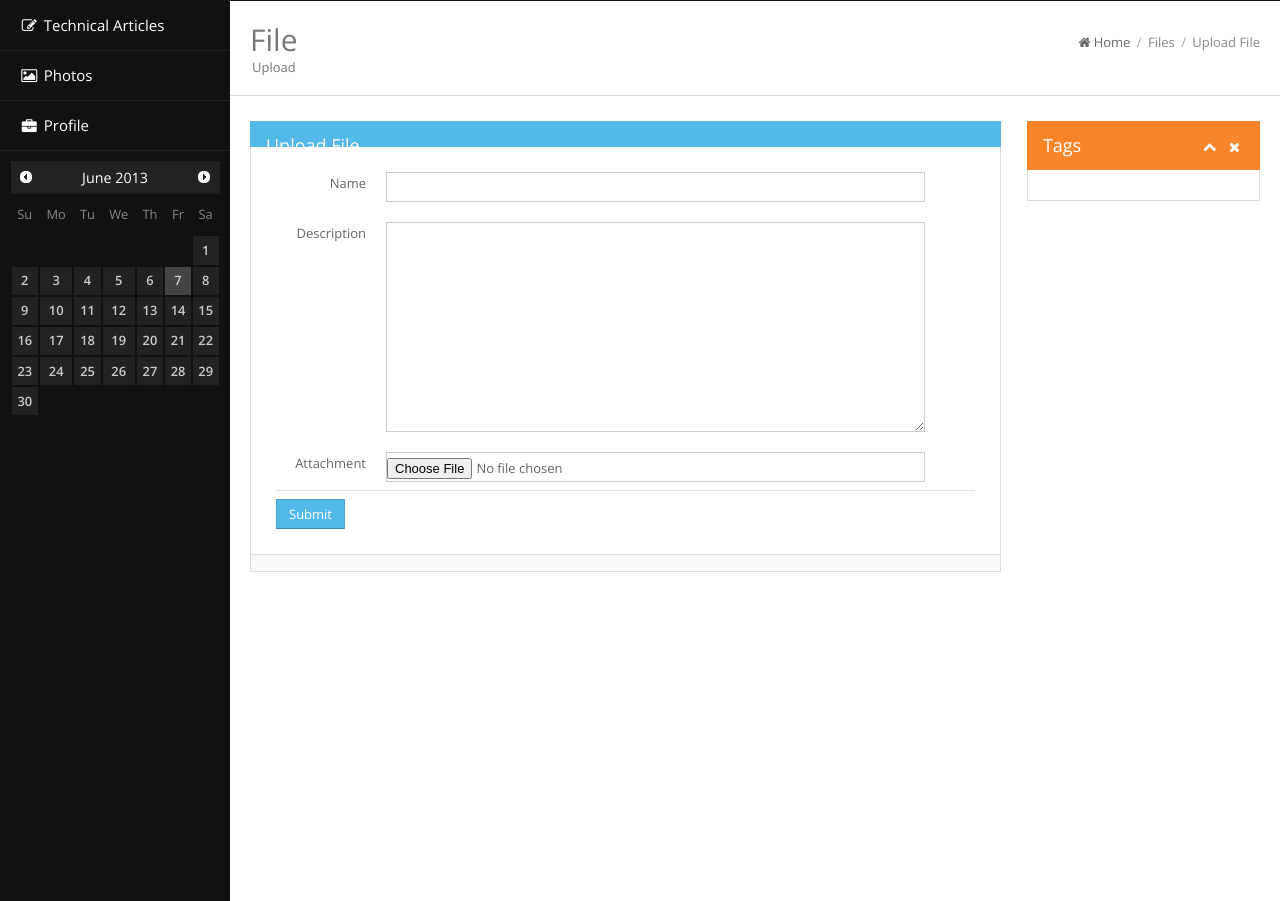
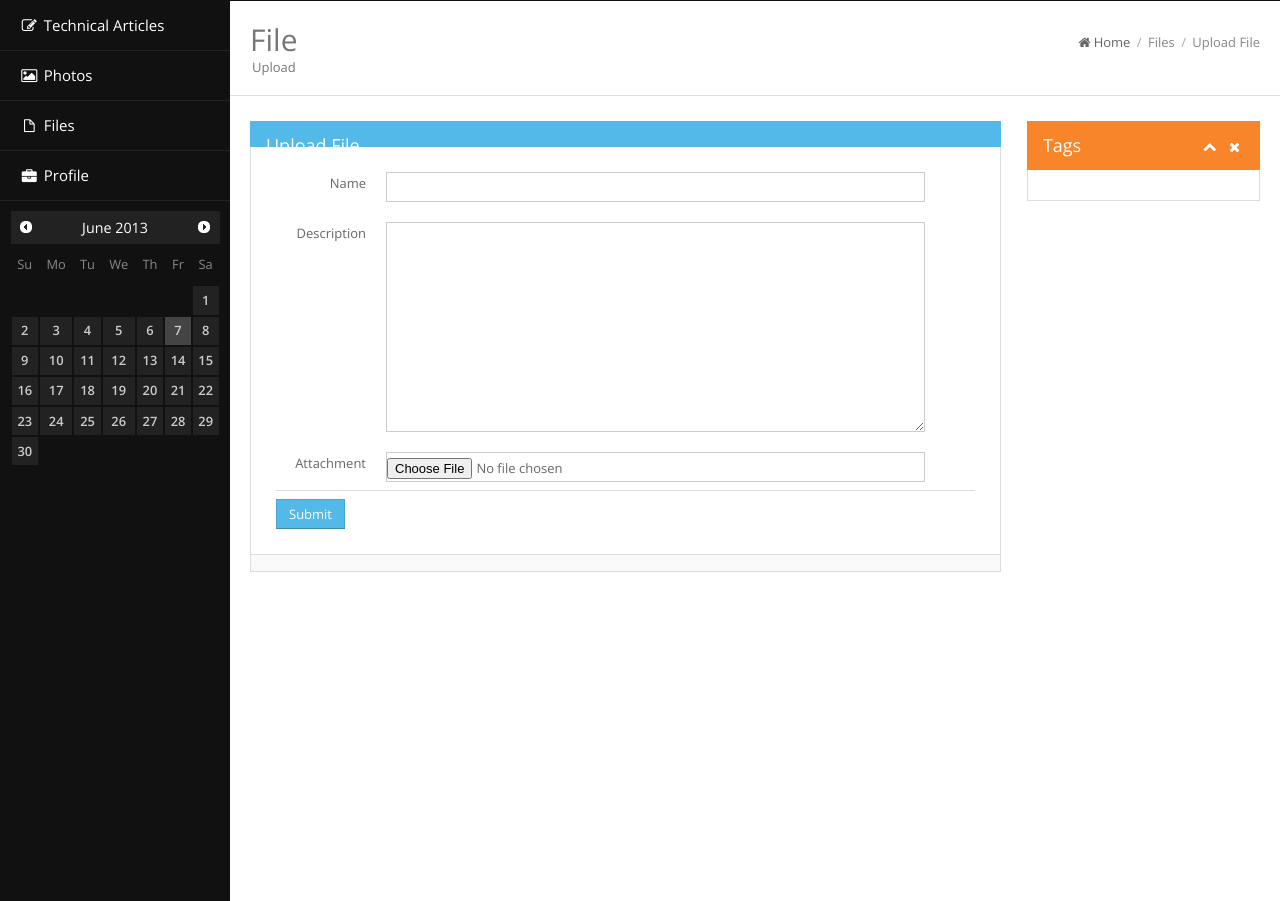
Before and after one commit to shigengyu/Genghis, a Django app: page /files/upload/ in a window 1280 px wide. Shown: the part 44-945 px from the top of the page. Run offline with Django 3.2, Linux system fonts and the light colour scheme.

Commit message:
Create view for file information update

```diff
--- a/src/article/forms.py
+++ b/src/article/forms.py
@@ -1,6 +1,6 @@
 from django.forms.models import ModelForm
 from article.models import Article, ArticleTag
-from django.forms.widgets import TextInput, Textarea
+from django.forms.widgets import TextInput, Textarea, SelectMultiple
 
 class ArticleForm(ModelForm):
     class Meta:
@@ -9,6 +9,8 @@ class ArticleForm(ModelForm):
         widgets = {
             'subject': TextInput(attrs={'class':'span11'}),
             'content': Textarea(attrs={'class':'span11', 'rows': '10'}),
+            'tags': SelectMultiple(attrs={'class':'span3'}),
+            'attachments': SelectMultiple(attrs={'class':'span11'}),
         }
 
 
--- a/src/article/templates/article_list.html
+++ b/src/article/templates/article_list.html
@@ -17,7 +17,7 @@
 			<!-- Widget head -->
 			<div class="widget-head">
 				<div class="pull-left">
-					{{ article.subject }}
+					<a class="bblue" href="/article/detail/{{ article.id }}">{{ article.subject }}</a>
 				</div>
 				<div class="widget-icons pull-right">
 					{% if article.author == request.user %}
@@ -48,7 +48,6 @@
 				{% if article.update_date_time != article.create_date_time %}
 					&nbsp;&nbsp;Last updated on {{ article.update_date_time }}
 				{% endif %}
-				<!-- Widget ends -->
 			</div>
 		</div>
 
@@ -60,8 +59,7 @@
 			<div class="widget-head">
 				<div class="pull-left">Tags</div>
 				<div class="widget-icons pull-right">
-					<a href="#" class="wminimize"><i class="icon-chevron-up"></i></a> <a
-						href="#" class="wclose"><i class="icon-remove"></i></a>
+					<a href="#" class="wminimize"><i class="icon-chevron-up"></i></a>
 				</div>
 				<div class="clearfix"></div>
 			</div>
--- a/src/files/forms.py
+++ b/src/files/forms.py
@@ -2,12 +2,21 @@ from django.forms.models import ModelForm
 from files.models import File
 from django.forms.widgets import TextInput, Textarea, FileInput
 
-class FileForm(ModelForm):
+class FileUploadForm(ModelForm):
     class Meta:
         model = File
         fields = ('name', 'description', 'attachment')
         widgets = {
             'name': TextInput(attrs={'class':'span11'}),
             'description': Textarea(attrs={'class':'span11', 'rows': '10'}),
-            'attachment': FileInput(attrs={'class':'span11 file-checkbox'})
+            'attachment': FileInput(attrs={'class':'span11'})
         }
+
+class FileUpdateForm(ModelForm):
+    class Meta:
+        model = File
+        fields = ('name', 'description')
+        widgets = {
+            'name': TextInput(attrs={'class':'span11'}),
+            'description': Textarea(attrs={'class':'span11', 'rows': '10'}),
+        }
--- /dev/null
+++ b/src/files/templates/file_upload.html
@@ -0,0 +1,79 @@
+{% extends "base.html" %}
+
+{% block head %}
+<h2 class="pull-left">
+	File <span class="page-meta">Upload</span>
+</h2>
+{% endblock %}
+
+{% block content %}
+<div class="row-fluid">
+	<div class="span9">
+
+		<!-- Widget -->
+		<div class="widget wlightblue">
+			<!-- Widget head -->
+			<div class="widget-head">
+				<div class="pull-left">Upload File</div>
+			</div>
+
+			<!-- Widget content -->
+			<div class="widget-content">
+				<div class="padd">
+
+					<form class="form-horizontal" action="/files/upload/"
+						method="post" enctype="multipart/form-data">
+
+						<!-- Name -->
+						<div class="control-group">
+							<label class="control-label" for="subject">Name</label>
+							<div class="controls">{{ form.name }}</div>
+						</div>
+
+						<!-- Description -->
+						<div class="control-group">
+							<label class="control-label" for="content">Description</label>
+							<div class="controls">{{ form.description }}</div>
+						</div>
+
+						<!-- Attachment -->
+						<div class='file-checkbox'>
+							<label class="control-label" for="content">Attachment</label>
+							<div class="controls">{{ form.attachment }}</div>
+						</div>
+
+						<hr />
+
+						{% csrf_token %}
+						<button type="submit" class="btn btn-info">Submit</button>
+					</form>
+				</div>
+			</div>
+			<div class="widget-foot">
+				<!-- Footer goes here -->
+			</div>
+			<!-- Widget ends -->
+
+		</div>
+	</div>
+
+	<div class="span3">
+		<div class="widget worange">
+			<div class="widget-head">
+				<div class="pull-left">Tags</div>
+				<div class="widget-icons pull-right">
+					<a href="#" class="wminimize"><i class="icon-chevron-up"></i></a> <a
+						href="#" class="wclose"><i class="icon-remove"></i></a>
+				</div>
+				<div class="clearfix"></div>
+			</div>
+
+			<div class="widget-content">
+				<div class="padd"></div>
+			</div>
+
+		</div>
+
+	</div>
+</div>
+{% endblock %}
--- a/src/files/urls.py
+++ b/src/files/urls.py
@@ -1,8 +1,9 @@
 from django.conf.urls import patterns, url
-from files.views import FileList, FileUpload, FileDelete
+from files.views import FileList, FileUpload, FileUpdate, FileDelete
 
 urlpatterns = patterns('',
     url(r'^$', FileList.as_view()),
     url(r'^upload/$', FileUpload.as_view()),
+    url(r'^update/(?P<pk>\d+)/$', FileUpdate.as_view()),
     url(r'^delete/(?P<pk>\d+)/$', FileDelete.as_view()),
 )
--- a/src/files/views.py
+++ b/src/files/views.py
@@ -4,7 +4,7 @@ from django.views.generic.base import TemplateView
 from django.views.generic.edit import CreateView, UpdateView, DeleteView
 from django.contrib.auth.decorators import login_required
 from files.models import File
-from files.forms import FileForm
+from files.forms import FileUploadForm, FileUpdateForm
 from home.models import PathItem
 
 class FileList(TemplateView):
@@ -17,8 +17,8 @@ class FileList(TemplateView):
         return context
 
 class FileUpload(CreateView):
-    template_name = 'file_form.html'
-    form_class = FileForm
+    template_name = 'file_upload.html'
+    form_class = FileUploadForm
     success_url = '/files'
 
     def get_context_data(self, **kwargs):
@@ -36,9 +36,29 @@ class FileUpload(CreateView):
         data.save()
         return super(FileUpload, self).form_valid(form)
 
+class FileUpdate(UpdateView):
+    template_name = 'file_update.html'
+    form_class = FileUpdateForm
+    success_url = '/files'
+
+    def get_context_data(self, **kwargs):
+        context = super(FileUpdate, self).get_context_data(**kwargs)
+        context['id'] = self.object.pk
+        context['path'] = (PathItem('/files', 'Files'), PathItem('/files/update/' + str(self.object.pk), 'Update File'))
+        return context
+
+    def get_queryset(self):
+        queryset = File.objects.all()
+        return queryset
+
+    def form_valid(self, form):
+        if (not self.request.user.is_authenticated()):
+            return HttpResponseRedirect('/home/login')
+
+        return super(FileUpdate, self).form_valid(form)
+
 class FileDelete(DeleteView):
     template_name = 'file_confirm_delete.html'
-    form_class = FileForm
     success_url = '/files'
 
     def get_context_data(self, **kwargs):
--- a/src/templates/base_sidebar.html
+++ b/src/templates/base_sidebar.html
@@ -12,18 +12,25 @@
 				Use the class nred, ngreen, nblue, nlightblue, nviolet or norange to add background color.
 				You need to use this in <li> tag.
 			-->
-			<li class="has_submenu nblue"><a href="#"> <i
-					class="icon-edit"></i>Technical Articles
-			</a>
+			<li class="has_submenu nblue">
+				<a href="#"><i class="icon-edit"></i>Technical Articles</a>
 				<ul>
 					<li><a href="/article">C#</a></li>
 					<li><a href="/article">Java</a></li>
-				</ul></li>
+				</ul>
+			</li>
 
-			<li class="nviolet"><a href="/photo"><i class="icon-picture"></i>Photos
-			</a></li>
+			<li class="nviolet">
+				<a href="/photo"><i class="icon-picture"></i>Photos</a>
+			</li>
 
-			<li class="norange"><a href="/about/profile/"><i class="icon-briefcase"></i>Profile</a></li>
+			<li class="nred">
+				<a href="/files"><i class="icon-file"></i>Files</a>
+			</li>
+
+			<li class="norange">
+				<a href="/about/profile/"><i class="icon-briefcase"></i>Profile</a>
+			</li>
 		</ul>
 
 		<!-- Date -->
```
Also changed, not shown: src/article/templates/article_detail.html (+14 -6 lines), src/files/templates/file_form.html (deleted, +0 -79 lines), src/files/templates/file_list.html (+6 -3 lines), src/files/templates/file_update.html (added, +83 -0 lines), src/sqlite.db.
